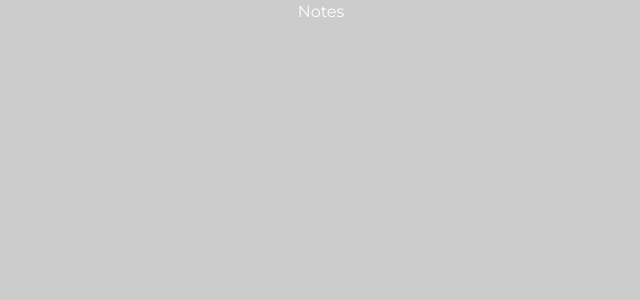
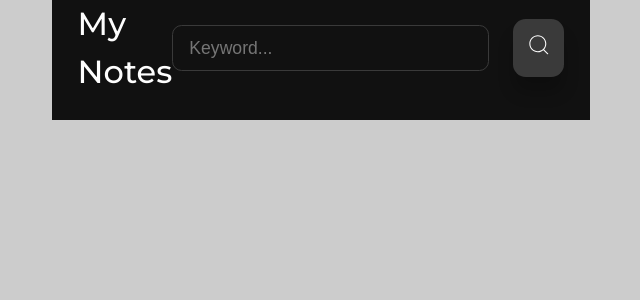
Before and after one commit to jaredgutkin/react-notepad, a React (Create React App) app: page / in a window 1280 px wide. Shown: the top 300 px of the page, without its empty margins (319-959 px from the left). Built offline with nearby package versions, Linux system fonts and the light colour scheme.

Commit message:
notes page started

```diff
--- a/package.json
+++ b/package.json
@@ -8,6 +8,7 @@
     "@testing-library/user-event": "^13.5.0",
     "react": "^18.2.0",
     "react-dom": "^18.2.0",
+    "react-icons": "^4.7.1",
     "react-router-dom": "^6.8.1",
     "react-scripts": "5.0.1",
     "web-vitals": "^2.1.4"
--- a/src/pages/Notes.jsx
+++ b/src/pages/Notes.jsx
@@ -1,8 +1,14 @@
-import React from 'react'
+import {CiSearch} from 'react-icons/ci'
 
 function Notes() {
   return (
-    <div>Notes</div>
+    <section>
+        <header className="notes__header">
+            <h2>My Notes</h2>
+            <input type="text" autoFocus placeholder='Keyword...' />
+            <button className='btn'><CiSearch/></button>
+        </header>
+    </section>
   )
 }
 
```
Also changed, not shown: 1 other file (tests, documents, lock files or other folders).
